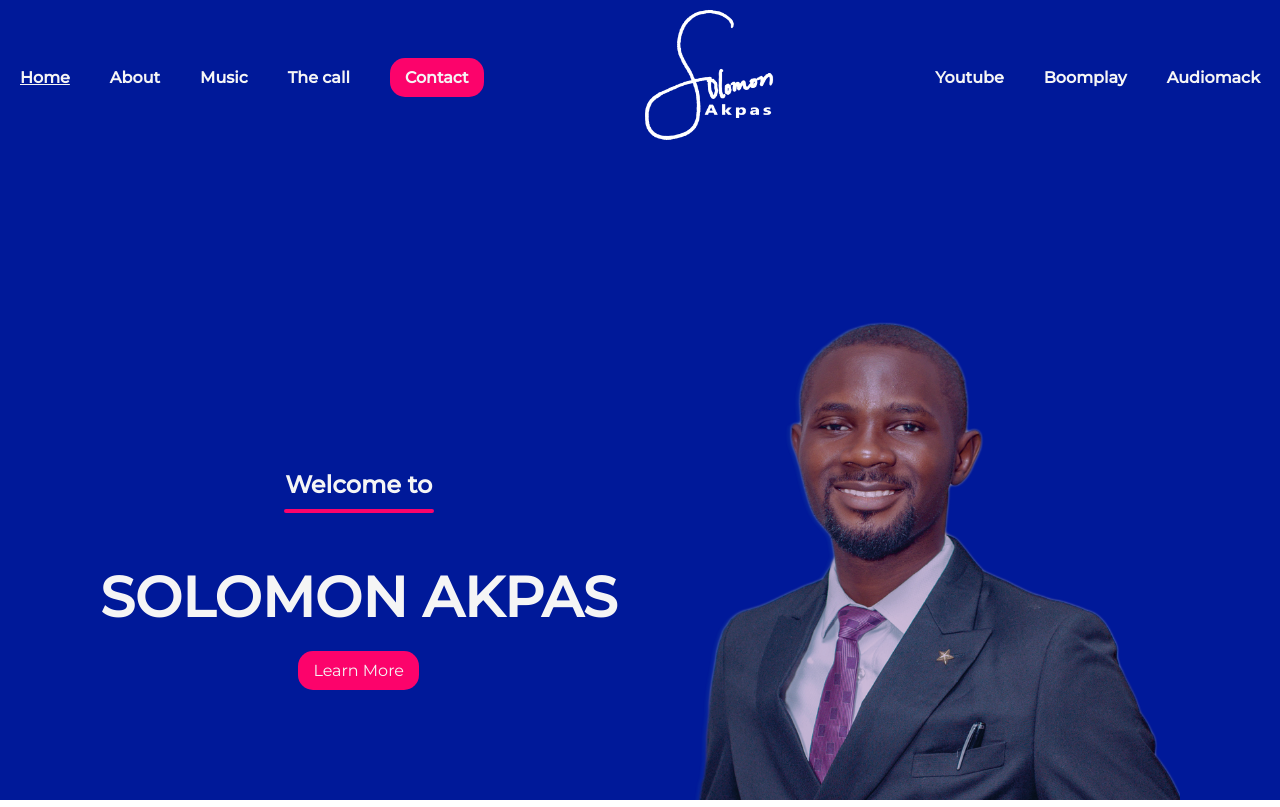
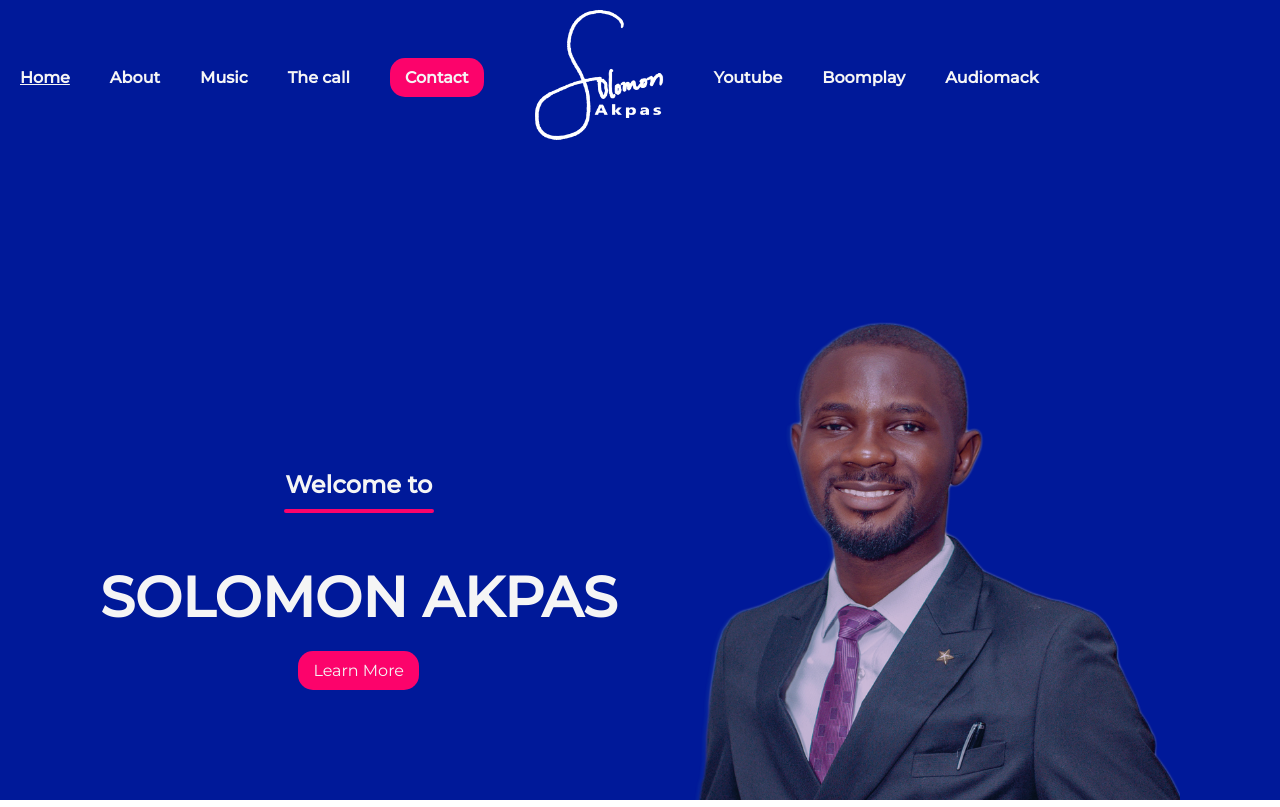
Before and after one commit to solomonojox/solomonakpas, a plain HTML site: page index.html in a window 1280 px wide. Shown: the top 807 px of the page. Drawn offline with Linux system fonts and the light colour scheme.

Commit message:
second commit

```diff
--- a/index.html
+++ b/index.html
@@ -20,10 +20,9 @@
    <li><a href="#"></a>Music</li>
    <li><a href="#"></a>The call</li>
    <li class="ctn"><a href="#"></a>Contact</li>
-  </ul>
-  <a href="index.html"><img src="images/Sol-logo.png" alt="" class="logo"></a>
-  <ul class="nav-links">
-    <li><a href="https://www.youtube.com/@solomonakpas7053">Youtube</a></li>
+
+  <li><a href="index.html"><img src="images/Sol-logo.png" alt="" class="logo"></a></li>
+  <li><a href="https://www.youtube.com/@solomonakpas7053">Youtube</a></li>
     <li><a href="#"></a>Boomplay</li>
     <li><a href="https://audiomack.com/solomonakpas">Audiomack</a></li>
   </ul>
--- a/mobile.css
+++ b/mobile.css
@@ -32,7 +32,7 @@
  }
 
  .nav-links li {
-  margin: 30px auto;
+  margin: 8px auto;
  }
 
  /* body,html */
```
